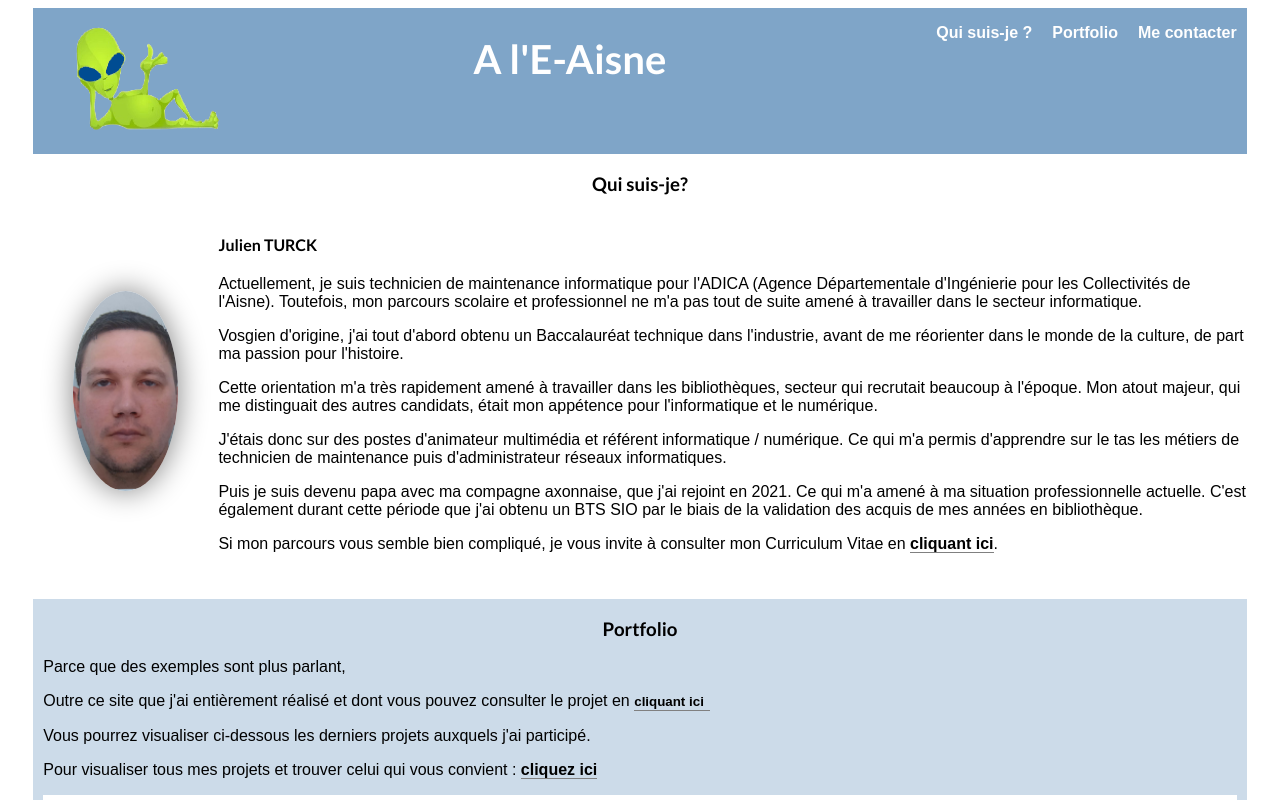
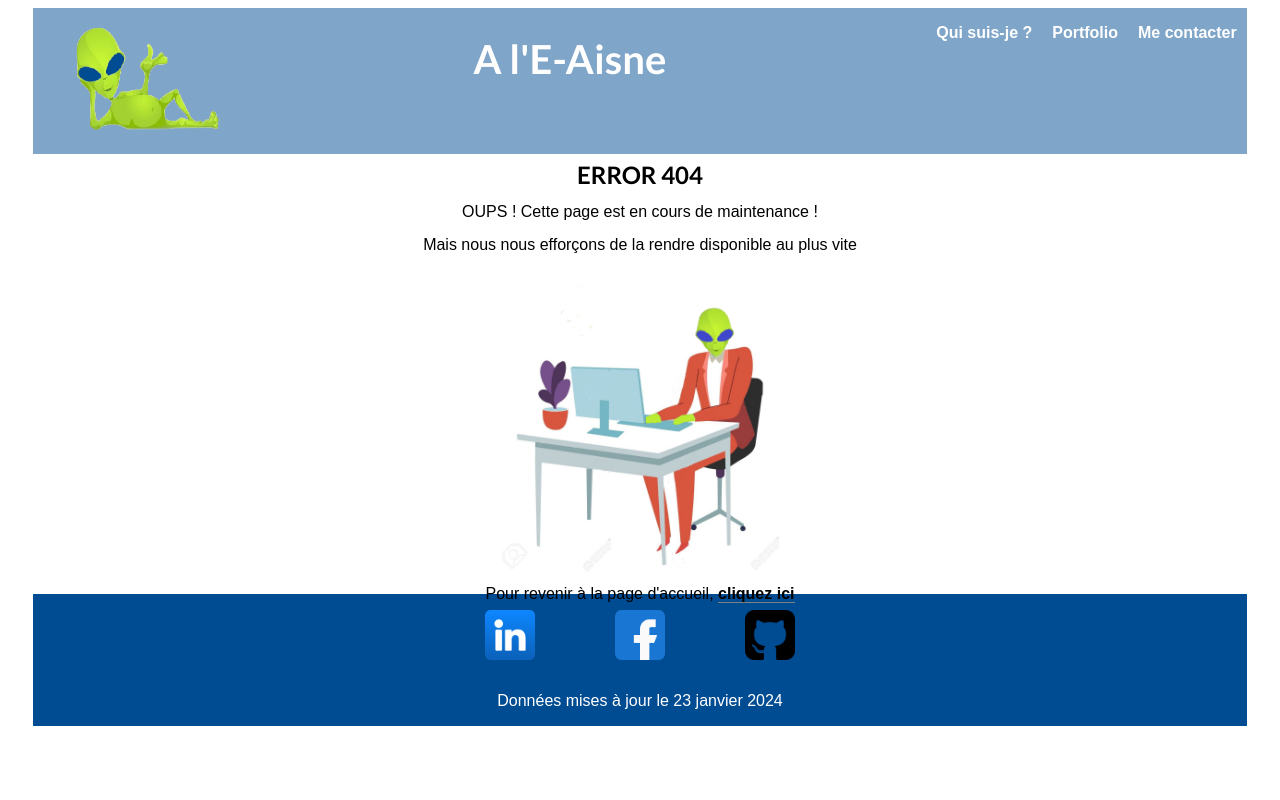
Before and after one commit to julien-turck/portfolio_vuejs, a Vue app: page / in a window 1280 px wide. Shown: the top 800 px of the page. Built offline with nearby package versions, Linux system fonts and the light colour scheme; a web font is replaced by a local one.

Commit message:
add_back_Accueil

```diff
--- a/src/router/index.js
+++ b/src/router/index.js
@@ -11,6 +11,11 @@
       component: Accueil
     },
     {
+      path: '/Accueil.vue',
+      name: 'Accueil',
+      component: Accueil
+    },
+    {
       path: '/:pathMatch(.*)',
       name: 'NotFound',
       component: NotFound
--- a/src/views/NotFound.vue
+++ b/src/views/NotFound.vue
@@ -8,6 +8,7 @@
         <figure class="img404">
             <img src="../../src/assets/pictures/404.png" alt="image d'un alien tapotant sur un clavier">
         </figure>
+        <div>Pour revenir à la page d'accueil, <a href="Accueil.vue">cliquez ici</a></div>
     </div>
 </template>
 
```
